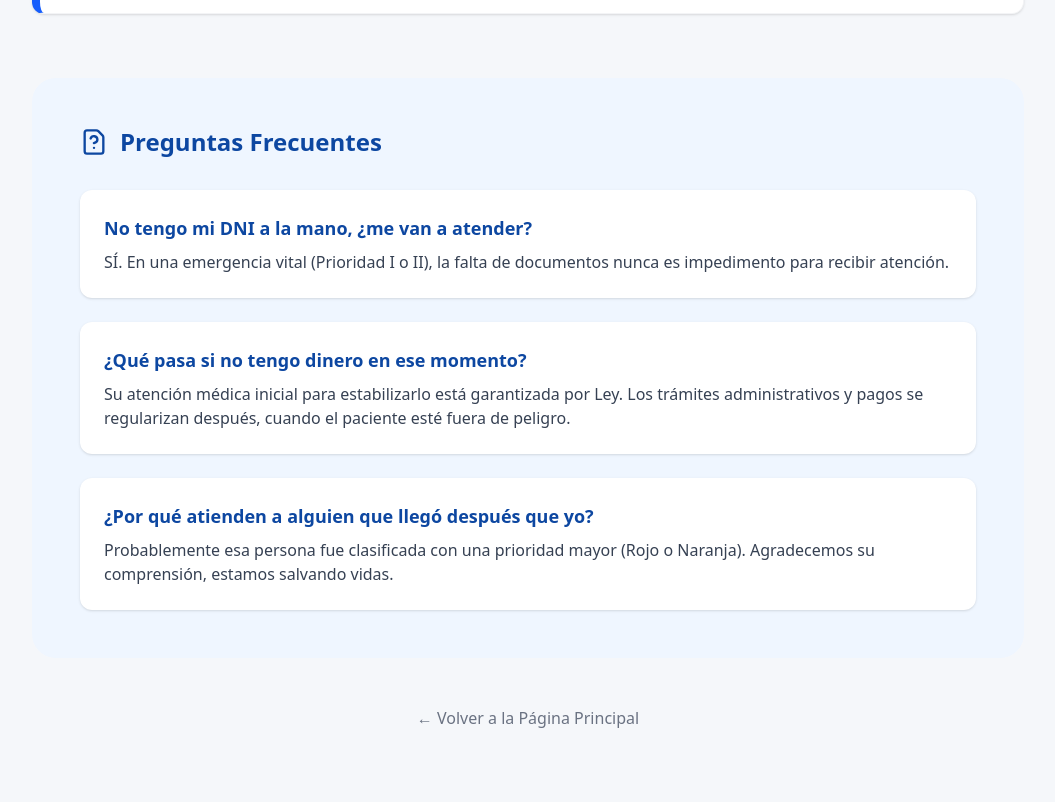
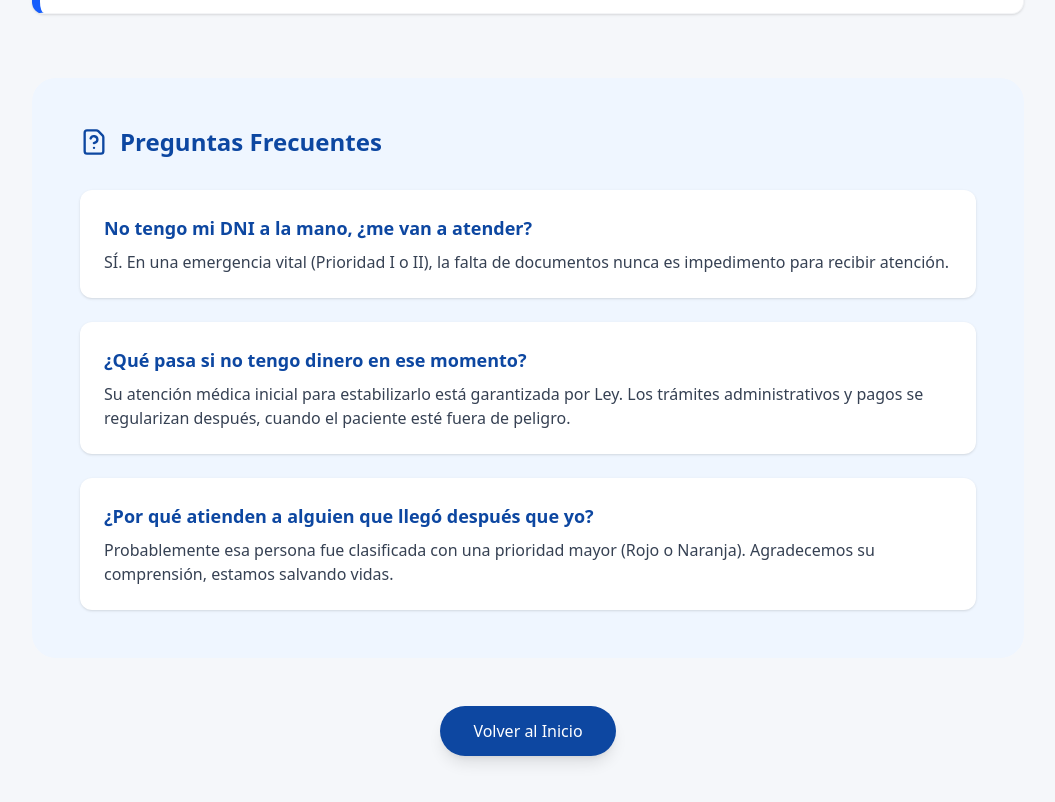
Before and after one commit to jhonyvp2000/hospital, a Next.js app: page /emergencias in a window 1280 px wide. Shown: the part 1699-2501 px from the top of the page, without its empty margins (112-1167 px from the left). Built offline with nearby package versions, Linux system fonts and the light colour scheme.

Commit message:
Standardize 'Back to Home' button style on Emergency page

```diff
--- a/src/app/emergencias/page.tsx
+++ b/src/app/emergencias/page.tsx
@@ -119,8 +119,8 @@ export default function EmergencyPage() {
                 </section>
 
                 <div className="text-center">
-                    <Link href="/" className="text-gray-500 hover:text-hospital-blue font-medium transition-colors">
-                        &larr; Volver a la Página Principal
+                    <Link href="/" className="inline-flex items-center justify-center px-8 py-3 border border-transparent text-base font-medium rounded-full text-white bg-hospital-blue hover:bg-opacity-90 transition-all shadow-lg hover:shadow-xl">
+                        Volver al Inicio
                     </Link>
                 </div>
 
```
